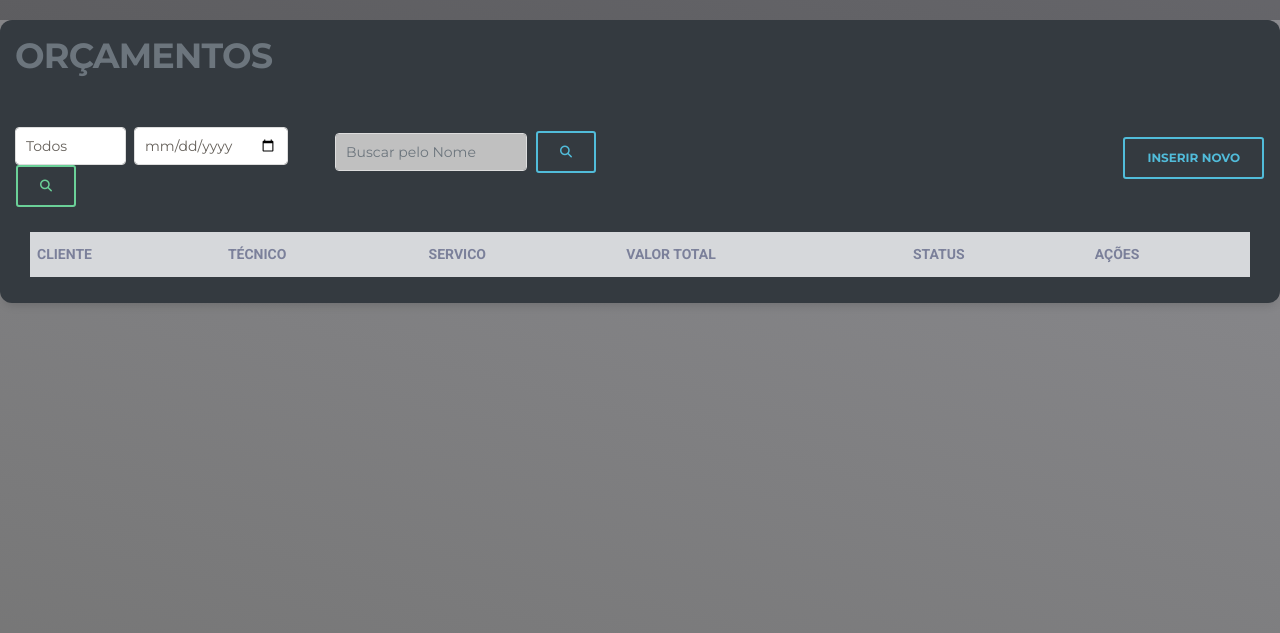
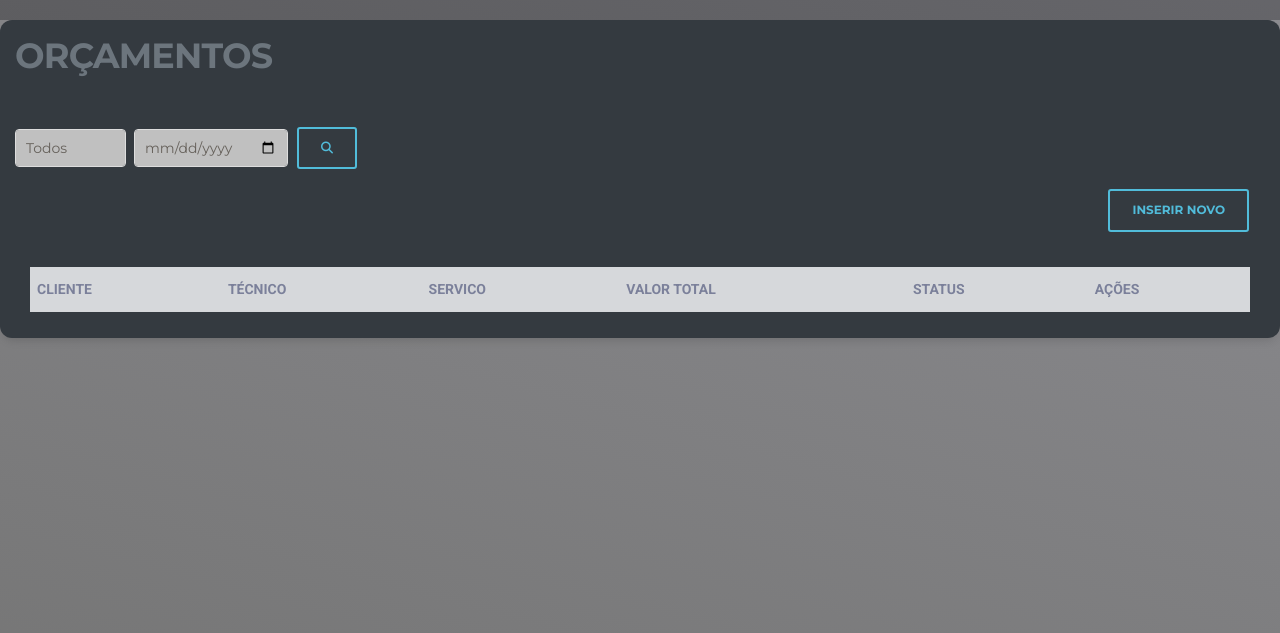
Before and after one commit to anadebner21/KLIMAT, a PHP site: page /orcamento.php in a window 1280 px wide. Shown: the part 79-712 px from the top of the page. Run offline with PHP 8.4, Linux system fonts and the light colour scheme; data that the repository does not hold is empty; some libraries are stand-ins or nearby versions; grey boxes are pictures that could not be loaded.

Commit message:
Ajustes no layout de orçamentos

```diff
--- a/orcamento.php
+++ b/orcamento.php
@@ -92,11 +92,11 @@ include('conexao.php');
                     <div class="col-xs-4">
                     <div class="row">
 
-  <div class="col-md-3 col-xs-4">
+  <div class="col-md-4 col-xs-4">
     <div class="form-group">
     <form class="form-inline my-2 my-lg-0">
 
-      <select class="form-control mr-2" id="category" name="status">
+      <select class="form-control mr-2" id="category" name="status" style="background-color: 	#C0C0C0;">
          <option value="Todos">Todos</option>
           <option value="Aberto">Aberto</option>
            <option value="Aguardando">Aguardando</option>
@@ -104,24 +104,17 @@ include('conexao.php');
              <option value="Cancelado">Cancelado</option>
       </select>
 
-      <input name="txtpesquisar" class="form-control mr-sm-2" type="date" placeholder="Pesquisar" aria-label="Pesquisar">
-      <button name="buttonPesquisar" class="btn btn-outline-success my-2 my-sm-0" type="submit"><i class="fa fa-search"></i></button>
-    </form>
-    </div>
-  </div>
-  <div class="col-md-6 col-xs-4">
-
-    <div class="form-group">
-    <form class="form-inline my-2 my-lg-1">
-      <input name="pesquisar" class="form-control mr-sm-2" type="search" placeholder="Buscar pelo Nome" aria-label="Pesquisar" style="background-color: 	#C0C0C0;">
+      <input name="txtpesquisar" class="form-control mr-sm-2" type="date" placeholder="Pesquisar" aria-label="Pesquisar" style="background-color: 	#C0C0C0;">
       <button name="buttonPesquisar" class="btn btn-outline-info my-2 my-sm-0" type="submit"><i class="fa fa-search"></i></button>
     </form>
     </div>
   </div>
 
+  </div>
 
 
-  <div class="col-md-3 col-xs-4">
+
+  <div class="col-md-12 col-xs-4">
     <div class="form-group">
     <h6 class="text-end"><button type="button" class="btn btn-outline-info" data-toggle="modal" data-target="#modalExemplo">Inserir Novo</h6>
 
```
